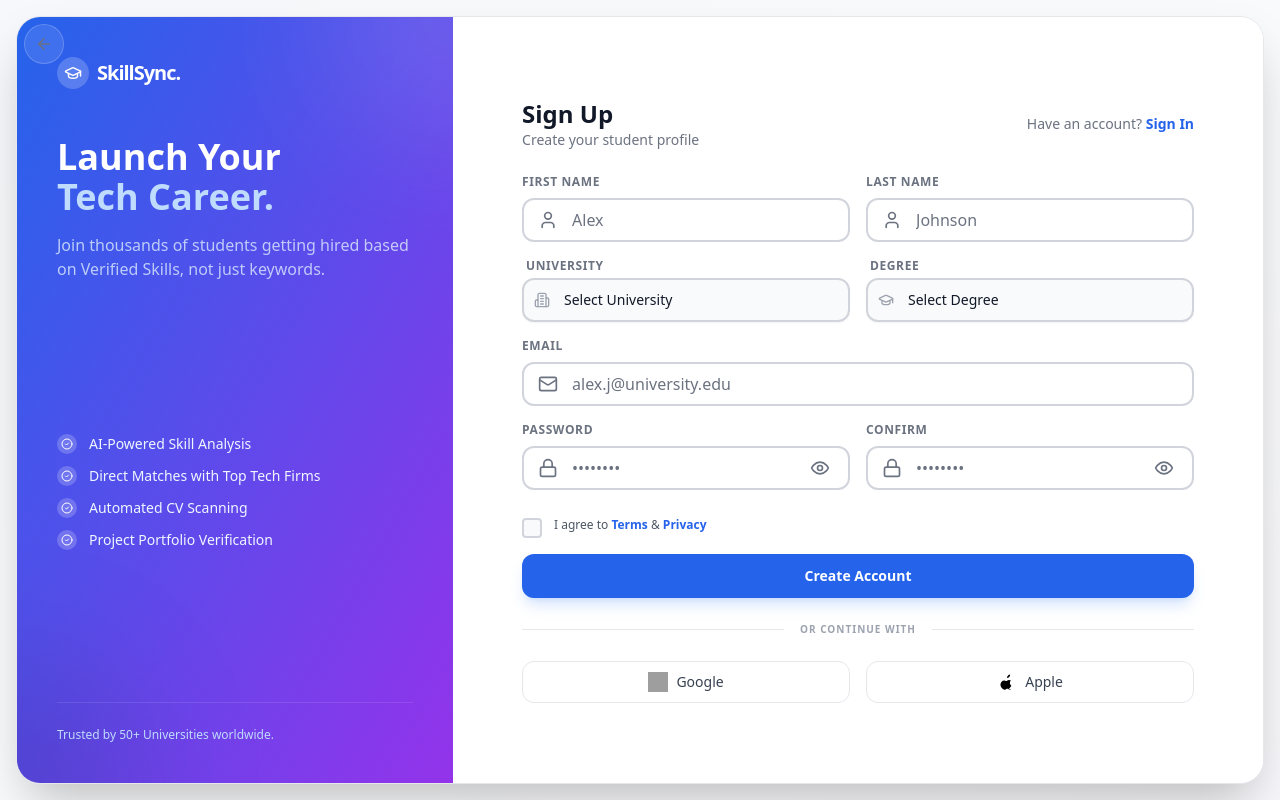
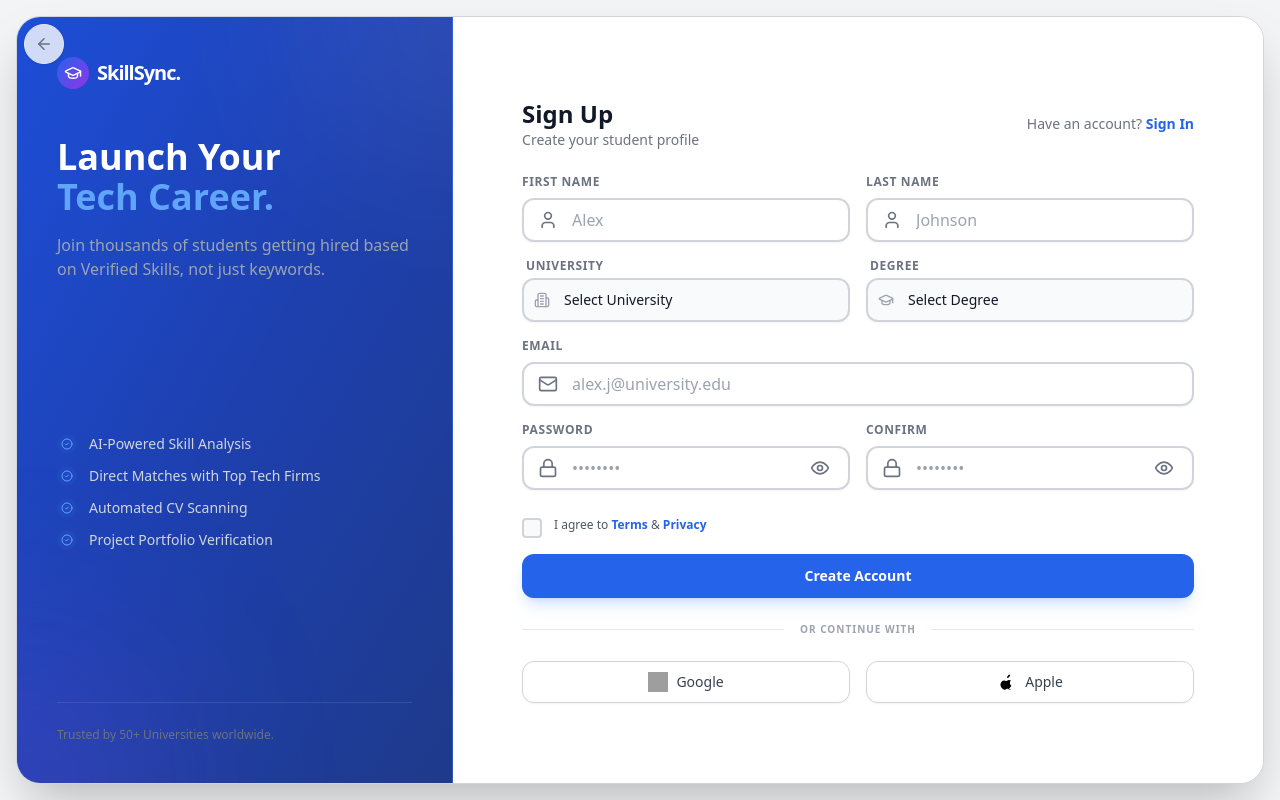
Before and after one commit to Bawaperera/SkillSyncFrontend, a Next.js app: page /register/student in a window 1280 px wide. Built offline with nearby package versions, Linux system fonts and the light colour scheme; grey boxes are pictures that could not be loaded.

Commit message:
fixed the auth pages

```diff
--- /dev/null
+++ b/src/app/(auth)/layout.tsx
@@ -0,0 +1,15 @@
+"use client";
+
+import { ThemeProvider } from "@/components/theme-provider";
+
+export default function AuthLayout({
+    children,
+}: {
+    children: React.ReactNode;
+}) {
+    return (
+        <ThemeProvider attribute="class" defaultTheme="light" forcedTheme="light" enableSystem={false} disableTransitionOnChange>
+            {children}
+        </ThemeProvider>
+    );
+}
--- a/src/app/(auth)/register/student/page.tsx
+++ b/src/app/(auth)/register/student/page.tsx
@@ -83,34 +83,34 @@ export default function StudentRegisterPage() {
     };
 
     return (
-        <div className="h-screen w-full bg-gray-50/50 dark:bg-[#0A0A0B] flex items-center justify-center p-2 md:p-4 overflow-hidden">
+        <div className="h-screen w-full bg-[#F3F4F6] flex items-center justify-center p-2 md:p-4 overflow-hidden">
             <motion.div
                 initial={{ opacity: 0, scale: 0.98 }}
                 animate={{ opacity: 1, scale: 1 }}
                 transition={{ duration: 0.4, ease: "easeOut" }}
-                className="w-full max-w-7xl h-full max-h-[900px] bg-white dark:bg-white/[0.02] rounded-3xl shadow-2xl overflow-hidden flex flex-col lg:flex-row border border-gray-200 dark:border-white/10"
+                className="w-full max-w-7xl h-full max-h-[900px] bg-white rounded-3xl shadow-2xl overflow-hidden flex flex-col lg:flex-row border border-gray-300"
             >
                 {/* LEFT SIDE - Visual & Context */}
-                <div className="hidden lg:flex lg:w-[35%] bg-gradient-to-br from-blue-600 to-purple-600 p-10 text-white flex-col justify-between relative overflow-hidden">
+                <div className="hidden lg:flex lg:w-[35%] bg-gradient-to-br from-blue-700 via-blue-800 to-blue-900 p-10 text-white flex-col justify-between relative overflow-hidden border-r border-white/10">
                     {/* Background Patterns */}
-                    <div className="absolute top-0 right-0 w-64 h-64 bg-white/10 rounded-full blur-3xl -translate-y-1/2 translate-x-1/2 pointer-events-none" />
-                    <div className="absolute bottom-0 left-0 w-64 h-64 bg-black/10 rounded-full blur-3xl translate-y-1/2 -translate-x-1/2 pointer-events-none" />
+                    <div className="absolute top-0 right-0 w-64 h-64 bg-white/10 rounded-full blur-[100px] -translate-y-1/2 translate-x-1/2 pointer-events-none" />
+                    <div className="absolute bottom-0 left-0 w-64 h-64 bg-purple-500/20 rounded-full blur-[100px] translate-y-1/2 -translate-x-1/2 pointer-events-none" />
 
                     {/* Logo/Header */}
                     <div className="relative z-10">
-                        <Link href="/" className="flex items-center gap-2 font-bold text-xl tracking-tighter hover:opacity-90 transition-opacity w-fit">
-                            <div className="w-8 h-8 rounded-lg bg-white/20 backdrop-blur-md flex items-center justify-center text-white">
+                        <Link href="/" className="flex items-center gap-2 font-bold text-xl tracking-tighter hover:opacity-90 transition-opacity w-fit text-white">
+                            <div className="w-8 h-8 rounded-lg bg-gradient-to-br from-blue-600 to-purple-600 flex items-center justify-center text-white">
                                 <GraduationCap size={18} />
                             </div>
                             SkillSync.
                         </Link>
 
                         <div className="mt-12 space-y-4">
-                            <h1 className="text-3xl xl:text-4xl font-bold leading-tight">
+                            <h1 className="text-3xl xl:text-4xl font-bold leading-tight text-white">
                                 Launch Your <br />
-                                <span className="text-blue-200">Tech Career.</span>
+                                <span className="text-blue-400">Tech Career.</span>
                             </h1>
-                            <p className="text-blue-100/80 text-sm xl:text-base max-w-sm leading-relaxed">
+                            <p className="text-gray-400 text-sm xl:text-base max-w-sm leading-relaxed">
                                 Join thousands of students getting hired based on Verified Skills, not just keywords.
                             </p>
                         </div>
@@ -125,33 +125,33 @@ export default function StudentRegisterPage() {
                             "Project Portfolio Verification"
                         ].map((item, i) => (
                             <div key={i} className="flex items-center gap-3">
-                                <div className="w-5 h-5 rounded-full bg-white/20 flex items-center justify-center shrink-0">
-                                    <CheckCircle2 size={12} className="text-white" />
+                                <div className="w-5 h-5 rounded-full bg-blue-500/10 flex items-center justify-center shrink-0">
+                                    <CheckCircle2 size={12} className="text-blue-400" />
                                 </div>
-                                <span className="font-medium text-sm text-blue-50">{item}</span>
+                                <span className="font-medium text-sm text-gray-300">{item}</span>
                             </div>
                         ))}
                     </div>
 
                     {/* Bottom Link */}
                     <div className="relative z-10 mt-8 pt-6 border-t border-white/10">
-                        <p className="text-xs text-blue-200">
+                        <p className="text-xs text-gray-500">
                             Trusted by 50+ Universities worldwide.
                         </p>
                     </div>
                 </div>
 
                 {/* RIGHT SIDE - Registration Form */}
-                <div className="w-full lg:w-[65%] h-full p-6 md:p-10 bg-white dark:bg-black/20 flex flex-col justify-center overflow-y-auto custom-scrollbar">
+                <div className="w-full lg:w-[65%] h-full p-6 md:p-10 bg-white flex flex-col justify-center overflow-y-auto custom-scrollbar">
                     <div className="max-w-2xl mx-auto w-full">
                         <div className="mb-6 flex items-center justify-between">
                             <div>
-                                <h2 className="text-2xl font-bold text-gray-900 dark:text-white">Sign Up</h2>
-                                <p className="text-sm text-gray-500 dark:text-gray-400">Create your student profile</p>
+                                <h2 className="text-2xl font-bold text-gray-900">Sign Up</h2>
+                                <p className="text-sm text-gray-500">Create your student profile</p>
                             </div>
                             <div className="text-sm">
-                                <span className="text-gray-500 dark:text-gray-400">Have an account? </span>
-                                <Link href="/login" className="font-bold text-blue-600 dark:text-blue-400 hover:underline">Sign In</Link>
+                                <span className="text-gray-500">Have an account? </span>
+                                <Link href="/login" className="font-bold text-blue-600 hover:underline">Sign In</Link>
                             </div>
                         </div>
 
@@ -165,8 +165,8 @@ export default function StudentRegisterPage() {
                                     register={register("firstName")}
                                     error={errors.firstName}
                                     className="shadow-none"
-                                    inputClassName="h-11 py-2.5 bg-gray-50 dark:bg-white/5 !border-2 !border-gray-300 dark:!border-white/20 !text-gray-900 dark:!text-white shadow-none focus:bg-white dark:focus:bg-black/50 focus:!border-blue-500"
-                                    labelClassName="text-xs uppercase tracking-wider text-gray-500 dark:text-gray-400 font-semibold mb-1"
+                                    inputClassName="h-11 py-2.5 bg-gray-50 !border-2 !border-gray-300 !text-gray-900 shadow-sm focus:bg-white focus:!border-blue-500 placeholder:text-gray-400"
+                                    labelClassName="text-xs uppercase tracking-wider text-gray-500 font-semibold mb-1"
                                 />
                                 <AuthInput
                                     label="Last Name"
@@ -175,23 +175,23 @@ export default function StudentRegisterPage() {
                                     register={register("lastName")}
                                     error={errors.lastName}
                                     className="shadow-none"
-                                    inputClassName="h-11 py-2.5 bg-gray-50 dark:bg-white/5 !border-2 !border-gray-300 dark:!border-white/20 !text-gray-900 dark:!text-white shadow-none focus:bg-white dark:focus:bg-black/50 focus:!border-blue-500"
-                                    labelClassName="text-xs uppercase tracking-wider text-gray-500 dark:text-gray-400 font-semibold mb-1"
+                                    inputClassName="h-11 py-2.5 bg-gray-50 !border-2 !border-gray-300 !text-gray-900 shadow-sm focus:bg-white focus:!border-blue-500 placeholder:text-gray-400"
+                                    labelClassName="text-xs uppercase tracking-wider text-gray-500 font-semibold mb-1"
                                 />
                             </div>
 
                             {/* Row 2: University & Degree */}
                             <div className="grid grid-cols-2 gap-4">
                                 <div className="space-y-1">
-                                    <label className="text-xs uppercase tracking-wider font-semibold text-gray-500 dark:text-gray-400 ml-1 block mb-1">University</label>
+                                    <label className="text-xs uppercase tracking-wider font-semibold text-gray-500 ml-1 block mb-1">University</label>
                                     <div className="relative">
                                         <select
                                             {...register("university")}
-                                            className="w-full h-11 bg-gray-50 dark:bg-white/5 border-2 border-gray-300 dark:border-white/20 rounded-xl px-4 py-2.5 pl-10 text-sm text-gray-900 dark:text-white placeholder-gray-500 outline-none focus:border-blue-500 focus:bg-white dark:focus:bg-black/50 transition-all appearance-none shadow-sm"
+                                            className="w-full h-11 bg-gray-50 border-2 border-gray-300 rounded-xl px-4 py-2.5 pl-10 text-sm text-gray-900 placeholder-gray-500 outline-none focus:border-blue-500 focus:bg-white transition-all appearance-none shadow-sm"
                                         >
-                                            <option value="" className="bg-white dark:bg-[#0A0A0B] text-gray-900 dark:text-white">Select University</option>
+                                            <option value="" className="bg-white text-gray-900">Select University</option>
                                             {UNIVERSITIES.map(u => (
-                                                <option key={u.value} value={u.value} className="bg-white dark:bg-[#0A0A0B] text-gray-900 dark:text-white">{u.label}</option>
+                                                <option key={u.value} value={u.value} className="bg-white text-gray-900">{u.label}</option>
                                             ))}
                                         </select>
                                         <Building2 className="absolute left-3 top-1/2 -translate-y-1/2 text-gray-400 pointer-events-none" size={16} />
@@ -200,15 +200,15 @@ export default function StudentRegisterPage() {
                                 </div>
 
                                 <div className="space-y-1">
-                                    <label className="text-xs uppercase tracking-wider font-semibold text-gray-500 dark:text-gray-400 ml-1 block mb-1">Degree</label>
+                                    <label className="text-xs uppercase tracking-wider font-semibold text-gray-500 ml-1 block mb-1">Degree</label>
                                     <div className="relative">
                                         <select
                                             {...register("degree")}
-                                            className="w-full h-11 bg-gray-50 dark:bg-white/5 border-2 border-gray-300 dark:border-white/20 rounded-xl px-4 py-2.5 pl-10 text-sm text-gray-900 dark:text-white placeholder-gray-500 outline-none focus:border-blue-500 focus:bg-white dark:focus:bg-black/50 transition-all appearance-none shadow-sm"
+                                            className="w-full h-11 bg-gray-50 border-2 border-gray-300 rounded-xl px-4 py-2.5 pl-10 text-sm text-gray-900 placeholder-gray-500 outline-none focus:border-blue-500 focus:bg-white transition-all appearance-none shadow-sm"
                                         >
-                                            <option value="" className="bg-white dark:bg-[#0A0A0B] text-gray-900 dark:text-white">Select Degree</option>
+                                            <option value="" className="bg-white text-gray-900">Select Degree</option>
                                             {DEGREES.map(d => (
-                                                <option key={d.value} value={d.value} className="bg-white dark:bg-[#0A0A0B] text-gray-900 dark:text-white">{d.label}</option>
+                                                <option key={d.value} value={d.value} className="bg-white text-gray-900">{d.label}</option>
                                             ))}
                                         </select>
                                         <GraduationCap className="absolute left-3 top-1/2 -translate-y-1/2 text-gray-400 pointer-events-none" size={16} />
@@ -226,8 +226,8 @@ export default function StudentRegisterPage() {
                                 register={register("email")}
                                 error={errors.email}
                                 className="shadow-none"
-                                inputClassName="h-11 py-2.5 bg-gray-50 dark:bg-white/5 !border-2 !border-gray-300 dark:!border-white/20 !text-gray-900 dark:!text-white shadow-none focus:bg-white dark:focus:bg-black/50 focus:!border-blue-500"
-                                labelClassName="text-xs uppercase tracking-wider text-gray-500 dark:text-gray-400 font-semibold mb-1"
+                                inputClassName="h-11 py-2.5 bg-gray-50 !border-2 !border-gray-300 !text-gray-900 shadow-sm focus:bg-white focus:!border-blue-500 placeholder:text-gray-400"
+                                labelClassName="text-xs uppercase tracking-wider text-gray-500 font-semibold mb-1"
                             />
 
                             {/* Row 4: Passwords */}
@@ -241,8 +241,8 @@ export default function StudentRegisterPage() {
                                         register={register("password")}
                                         error={errors.password}
                                         className="shadow-none"
-                                        inputClassName="h-11 py-2.5 bg-gray-50 dark:bg-white/5 !border-2 !border-gray-300 dark:!border-white/20 !text-gray-900 dark:!text-white shadow-none focus:bg-white dark:focus:bg-black/50 focus:!border-blue-500"
-                                        labelClassName="text-xs uppercase tracking-wider text-gray-500 dark:text-gray-400 font-semibold mb-1"
+                                        inputClassName="h-11 py-2.5 bg-gray-50 !border-2 !border-gray-300 !text-gray-900 shadow-sm focus:bg-white focus:!border-blue-500 placeholder:text-gray-400"
+                                        labelClassName="text-xs uppercase tracking-wider text-gray-500 font-semibold mb-1"
                                     />
                                     {/* Strength Meter - Mini */}
                                     {password && (
@@ -252,7 +252,7 @@ export default function StudentRegisterPage() {
                                                     key={i}
                                                     className={`flex-1 rounded-full transition-colors duration-300 ${i < passwordStrength
                                                         ? passwordStrength <= 2 ? "bg-red-500" : passwordStrength === 3 ? "bg-yellow-500" : "bg-green-500"
-                                                        : "bg-gray-200 dark:bg-white/10"
+                                                        : "bg-gray-200"
                                                         }`}
                                                 />
                                             ))}
@@ -267,14 +267,14 @@ export default function StudentRegisterPage() {
                                     register={register("confirmPassword")}
                                     error={errors.confirmPassword}
                                     className="shadow-none"
-                                    inputClassName="h-11 py-2.5 bg-gray-50 dark:bg-white/5 !border-2 !border-gray-300 dark:!border-white/20 !text-gray-900 dark:!text-white shadow-none focus:bg-white dark:focus:bg-black/50 focus:!border-blue-500"
-                                    labelClassName="text-xs uppercase tracking-wider text-gray-500 dark:text-gray-400 font-semibold mb-1"
+                                    inputClassName="h-11 py-2.5 bg-gray-50 !border-2 !border-gray-300 !text-gray-900 shadow-sm focus:bg-white focus:!border-blue-500 placeholder:text-gray-400"
+                                    labelClassName="text-xs uppercase tracking-wider text-gray-500 font-semibold mb-1"
                                 />
                             </div>
 
                             <div className="pt-2">
                                 <AuthCheckbox
-                                    label={<span className="text-xs">I agree to <Link href="/terms" className="text-blue-600 dark:text-blue-400 hover:underline font-semibold">Terms</Link> & <Link href="/privacy" className="text-blue-600 dark:text-blue-400 hover:underline font-semibold">Privacy</Link></span>}
+                                    label={<span className="text-xs text-gray-600">I agree to <Link href="/terms" className="text-blue-600 hover:underline font-semibold">Terms</Link> & <Link href="/privacy" className="text-blue-600 hover:underline font-semibold">Privacy</Link></span>}
                                     register={register("agreeTerm")}
                                     error={errors.agreeTerm}
                                 />
@@ -296,18 +296,18 @@ export default function StudentRegisterPage() {
                         </form>
 
                         <div className="my-6 flex items-center gap-4">
-                            <div className="h-px bg-gray-200 dark:bg-white/10 flex-1" />
-                            <span className="text-[10px] text-gray-400 dark:text-gray-500 font-bold uppercase tracking-widest">Or continue with</span>
-                            <div className="h-px bg-gray-200 dark:bg-white/10 flex-1" />
+                            <div className="h-px bg-gray-200 flex-1" />
+                            <span className="text-[10px] text-gray-400 font-bold uppercase tracking-widest">Or continue with</span>
+                            <div className="h-px bg-gray-200 flex-1" />
                         </div>
 
                         <div className="grid grid-cols-2 gap-4">
-                            <button type="button" className="flex items-center justify-center gap-2 px-4 py-2.5 rounded-xl border border-gray-200 dark:border-white/10 bg-white dark:bg-white/5 hover:bg-gray-50 dark:hover:bg-white/10 transition-colors text-gray-700 dark:text-white font-medium text-sm">
+                            <button type="button" className="flex items-center justify-center gap-2 px-4 py-2.5 rounded-xl border border-gray-300 bg-white hover:bg-gray-50 transition-colors text-gray-700 font-medium text-sm shadow-sm">
                                 <img src="https://authjs.dev/img/providers/google.svg" className="w-5 h-5" alt="Google" />
                                 Google
                             </button>
-                            <button type="button" className="flex items-center justify-center gap-2 px-4 py-2.5 rounded-xl border border-gray-200 dark:border-white/10 bg-white dark:bg-white/5 hover:bg-gray-50 dark:hover:bg-white/10 transition-colors text-gray-700 dark:text-white font-medium text-sm">
-                                <svg className="w-5 h-5 text-black dark:text-white" viewBox="0 0 24 24" fill="currentColor">
+                            <button type="button" className="flex items-center justify-center gap-2 px-4 py-2.5 rounded-xl border border-gray-300 bg-white hover:bg-gray-50 transition-colors text-gray-700 font-medium text-sm shadow-sm">
+                                <svg className="w-5 h-5 text-black" viewBox="0 0 24 24" fill="currentColor">
                                     <path d="M17.05 20.28c-.98.95-2.05.88-3.08.35-1.09-.54-2.09-.5-3.14 0-.15.08-.3.17-.46.24-1.05.51-2.16.59-3.21-.44C3.89 17.5 3 13.78 6.07 10.95c1.12-1.04 2.57-1.12 3.8-.45.92.51 1.63.49 2.14 0 .97-.93 2.76-1.55 4.74-.29-2.06 1.45-1.6 4.96.48 6.22l-.18.35v.02c-.22.46-.5.91-.82 1.34-.34.46-.72.88-1.18 1.29-.12.11-.24.23-.36.33-.24.22-.43.39-.64.51M12.03 7.25c-.15-2.23 1.66-4.07 3.74-4.25.29 2.58-2.34 4.5-3.74 4.25" />
                                 </svg>
                                 Apple
@@ -320,7 +320,7 @@ export default function StudentRegisterPage() {
             {/* Back Button (Absolute Top Left) */}
             <Link
                 href="/"
-                className="fixed top-6 left-6 p-2.5 rounded-full bg-white/10 backdrop-blur-md border border-white/20 text-gray-500 dark:text-gray-400 hover:text-gray-900 dark:hover:text-white transition-colors cursor-pointer z-50"
+                className="fixed top-6 left-6 p-2.5 rounded-full bg-white/80 backdrop-blur-md border border-gray-200 text-gray-500 hover:text-gray-900 transition-colors cursor-pointer z-50 shadow-sm"
                 aria-label="Back to Home"
             >
                 <ArrowLeft size={18} />
```
Also changed, not shown: src/app/(auth)/login/page.tsx (+11 -5 lines), src/components/auth/AuthSplitLayout.tsx (+7 -12 lines), src/components/auth/RoleTabs.tsx (+5 -5 lines), src/components/auth/SocialLogin.tsx (+12 -30 lines), src/components/ui/ThemeToggle.tsx (deleted, +0 -24 lines).
